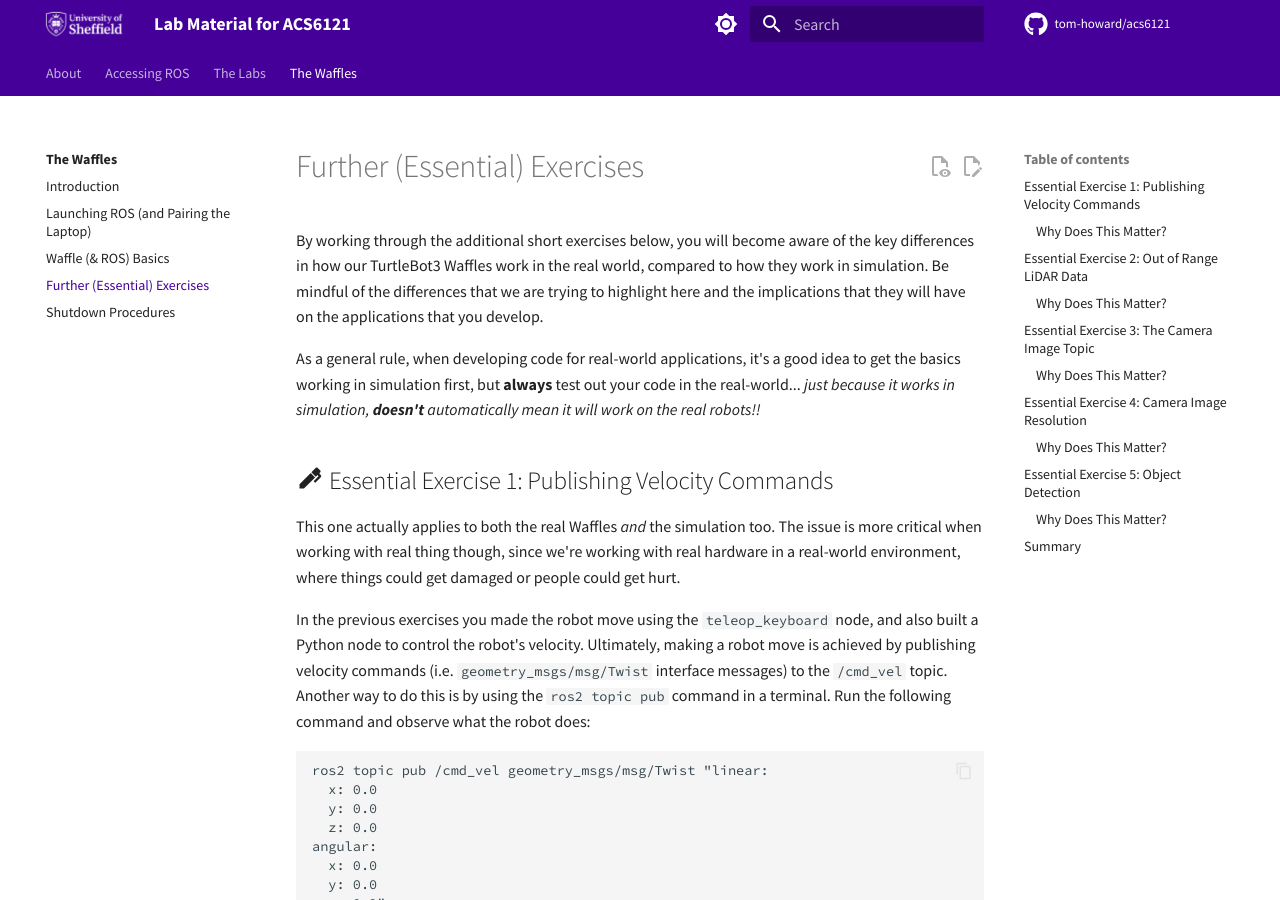
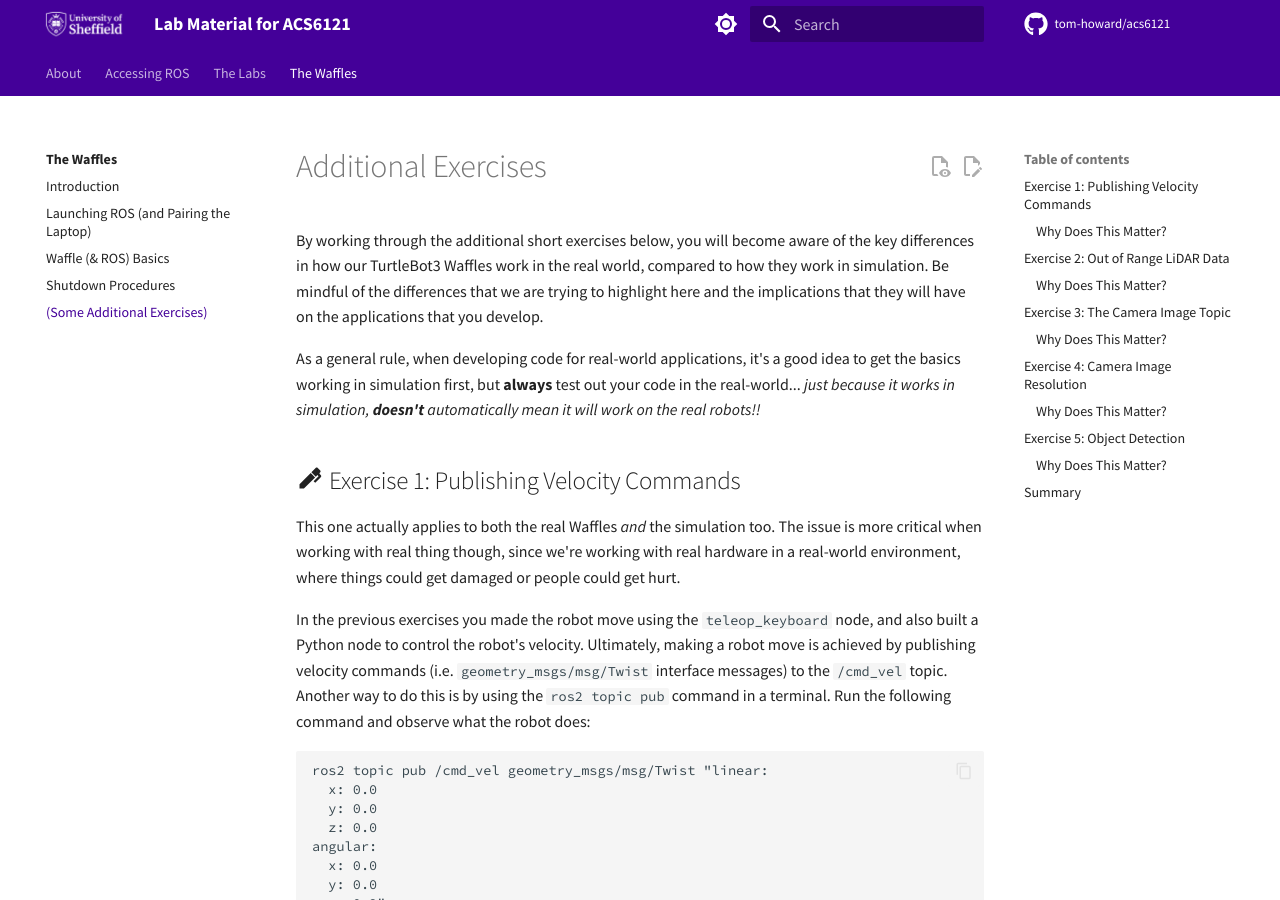
Before and after one commit to tom-howard/acs6121, an MkDocs documentation site: the page built from docs/waffles/essentials.md, in a window 1280 px wide and 900 px high. Built offline with MkDocs 1.6.1 and Material for MkDocs 9.7.7, drawn with Linux system fonts in a browser that asks for light colours; plug-ins that fetch from the network failed and are left out; comment, search, counter and statistics services are not loaded; some of the changed text lies outside the part shown.

Commit message:
less empahasis on extra waffle exercises

```diff
--- a/docs/waffles/essentials.md
+++ b/docs/waffles/essentials.md
@@ -1,12 +1,14 @@
 ---
-title: Further (Essential) Exercises
+title: "Additional Exercises"
 ---
+
+# Additional Exercises
 
 By working through the additional short exercises below, you will become aware of the key differences in how our TurtleBot3 Waffles work in the real world, compared to how they work in simulation. Be mindful of the differences that we are trying to highlight here and the implications that they will have on the applications that you develop.
 
 As a general rule, when developing code for real-world applications, it's a good idea to get the basics working in simulation first, but **always** test out your code in the real-world... *just because it works in simulation, **doesn't** automatically mean it will work on the real robots!!*
 
-## :material-pen: Essential Exercise 1: Publishing Velocity Commands {#ex1}
+## :material-pen: Exercise 1: Publishing Velocity Commands {#ex1}
 
 This one actually applies to both the real Waffles *and* the simulation too. The issue is more critical when working with real thing though, since we're working with real hardware in a real-world environment, where things could get damaged or people could get hurt.
 
@@ -50,7 +52,7 @@
 
 ***You must ensure*** that your nodes are programmed with correct shutdown procedures, to ensure that the robot actually stops moving when a node is terminated. This is covered in [Part 2 of the Simulation Lab course](../course/sim/part2.md#ex5), but you can also see this in action in [the Velocity Control Node that we created in the previous section](./basics.md#timedSquareCode).
 
-## :material-pen: Essential Exercise 2: Out of Range LiDAR Data {#ex2}
+## :material-pen: Exercise 2: Out of Range LiDAR Data {#ex2}
 
 The robot's LiDAR sensor can only obtain measurements from objects within a certain distance range. In Part 3 we look at how to work out what this range is, using the `ros2 topic echo` command. Let's apply the same techniques to the real robot now to discover the **maximum** and **minimum** distances that the real robot's LiDAR sensor can measure:
 
@@ -90,7 +92,7 @@
 
 [^lidar-hint]: **Exercise 2 Hint**: Out-of-range values on the real robots are actually reported as `0.0`!
 
-## :material-pen: Essential Exercise 3: The Camera Image Topic {#ex3}
+## :material-pen: Exercise 3: The Camera Image Topic {#ex3}
 
 In Part 6 of the Simulation Lab Course we work extensively with the robot's camera and the processing of the images that are captured by it. This is done in simulation (of course), where the image data is published to a topic called `/camera/image_raw`. The name of the camera image topic is **not the same** on the real robots!
 
@@ -102,7 +104,7 @@
 
 [^cam-topic-hint]: **Exercise 3 Hint**: On the real robots, the camera image topic is `/camera/color/image_raw`!
 
-## :material-pen: Essential Exercise 4: Camera Image Resolution {#ex4}
+## :material-pen: Exercise 4: Camera Image Resolution {#ex4}
 
 In Part 6 of the Simulation Lab Course we also explore how images can be reduced in size by *cropping* them, to make the data processing a bit quicker and easier. We need to be aware of the original image size (i.e. *resolution*) however, in order to apply cropping techniques appropriately.
 
@@ -127,7 +129,7 @@
 
 [^img-res]: **Exercise 4 Hint**: In *simulation*, camera images have a resolution of **1080x1920** pixels, whereas on the real robots the resolution is **640x480** pixels.
 
-## :material-pen: Essential Exercise 5: Object Detection {#ex5}
+## :material-pen: Exercise 5: Object Detection {#ex5}
 
 In general, image detection gets a little more challenging in the real-world, where the same object might appear (to a robot's camera) to have slightly different colour tones under different light conditions, from different angles, in different levels of shade, etc. In simulation (again in Part 6 of the Course), you may build an extremely effective `colour_search.py` node to detect each of the four coloured pillars in the `tuos_simulations/coloured_pillars` world, but this might not perform as well in the real world without some fine-tuning
 
```
Also changed, not shown: docs/course/robot/first-lab.md (+0 -1 lines), docs/waffles/.pages.
